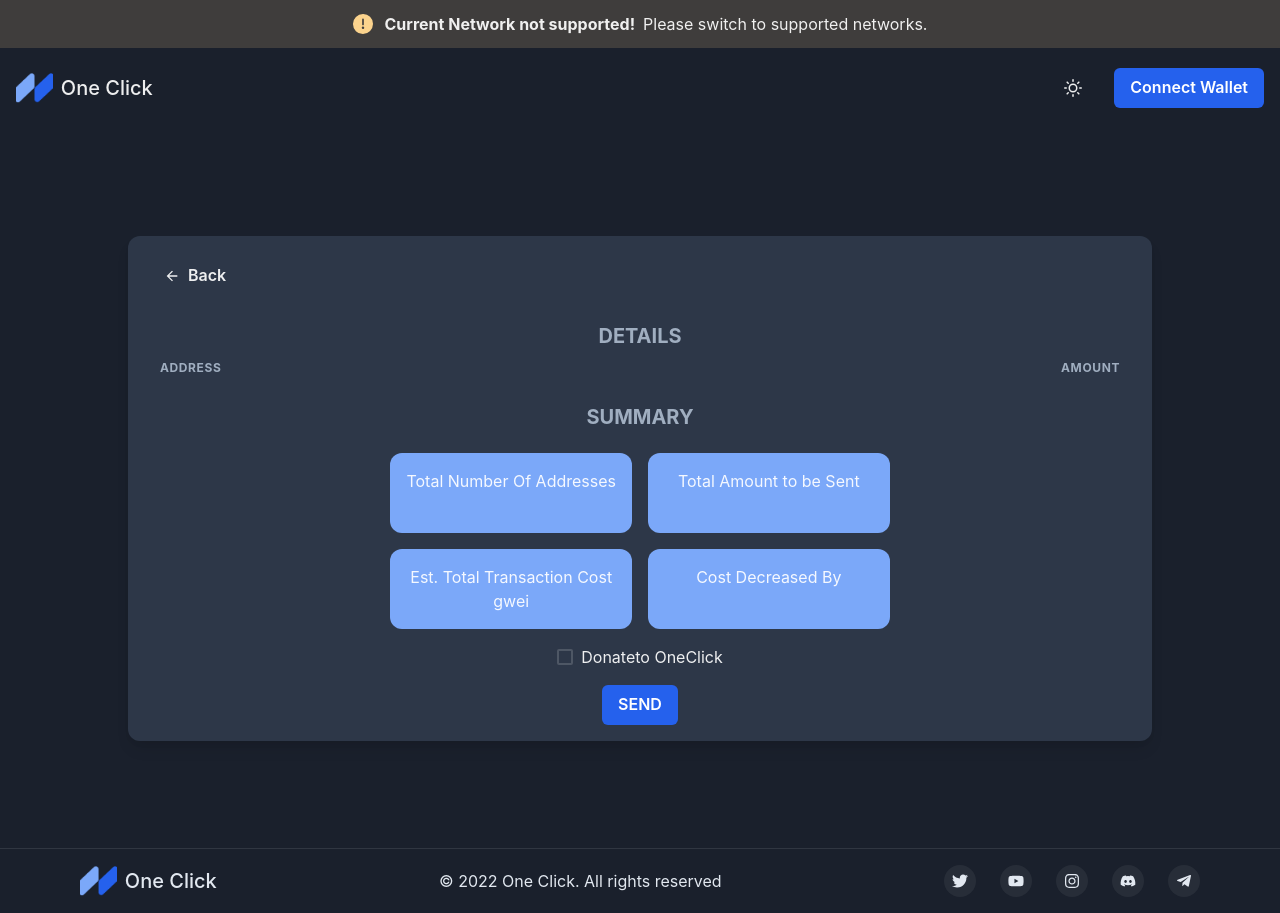
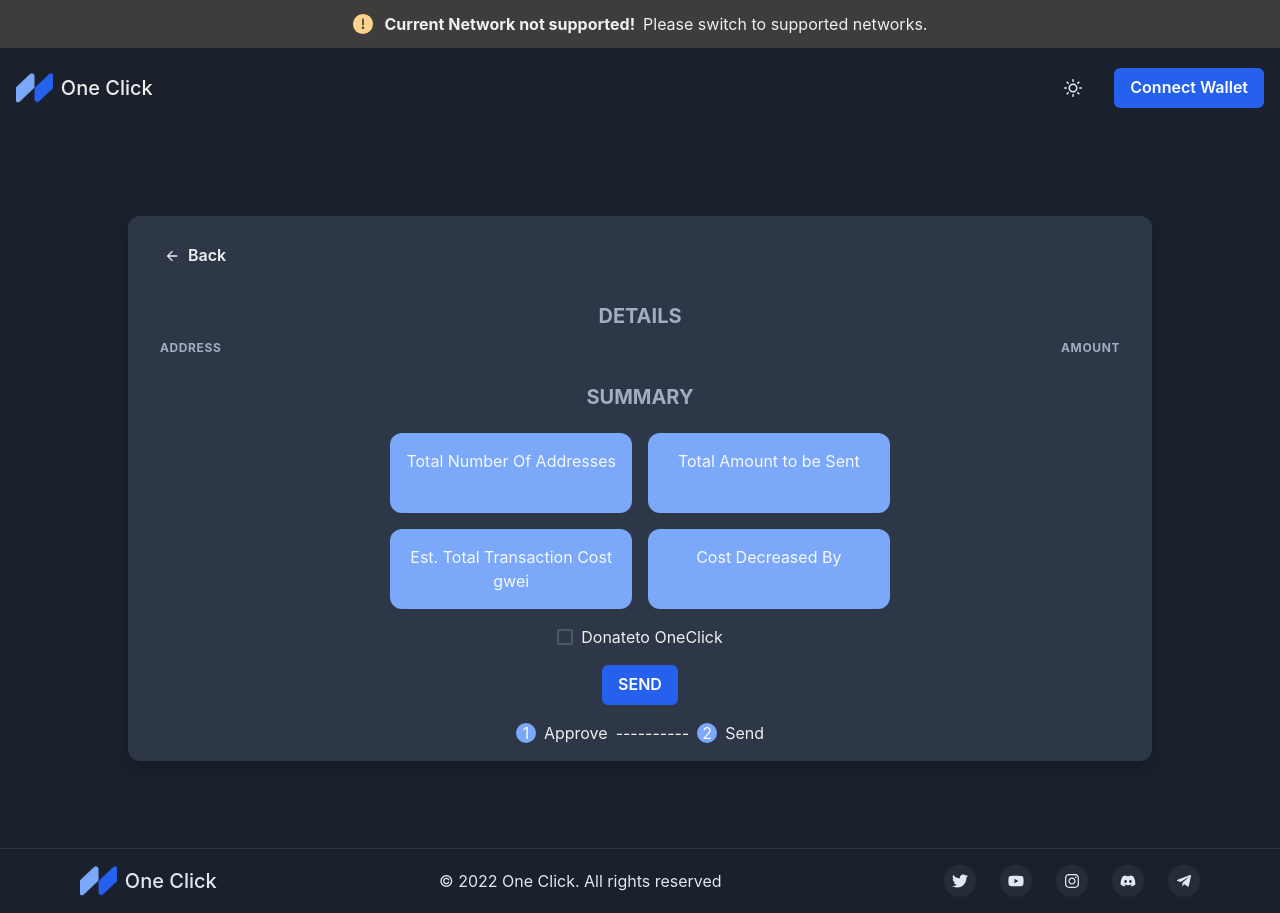
Before and after one commit to rohithandique/multisend-dapp, a React (Create React App) app: page /confirm in a window 1280 px wide. Built offline with nearby package versions, Linux system fonts and the light colour scheme; what react-papaparse, web3modal would draw is missing.

Commit message:
modified approve & send UI

```diff
--- a/src/components/Home/Confirm.js
+++ b/src/components/Home/Confirm.js
@@ -13,6 +13,7 @@ import { ethers } from 'ethers';
 import multisend_abi from "abi/multisend_abi.json"
 import erc20_abi from "abi/erc20_abi.json"
 import DonationBox from './Confirm/DonationBox';
+import ApproveSend from './Confirm/ApproveSend';
 
 export default function Confirm() {
 
@@ -26,6 +27,7 @@ export default function Confirm() {
     const [ tokenSymbol, setTokenSymbol ] = useState()
     const [ coinGas, setCoinGas ] = useState()
     const [ contractGas, setContractGas ] = useState()
+    const [ isSent, setIsSent ] = useState(false)
 
     const { currentAccount, addresses, tokenAddress, amount, isPro, setIsPro,
         setAmount, setTokenAddress, setAddresses, contractAddr, currentNetwork,
@@ -205,6 +207,9 @@ export default function Confirm() {
                 const options = {value: ethers.utils.parseEther((amount*addresses.length).toString())}
                 await multisendContract.ethSendSameValue(addresses, ethers.utils.parseEther((amount).toString()), options);
             }
+            setTimeout(() => {
+                setIsSent(true)
+            }, 5000);
             toast({
                 toastID,
                 title: 'Transaction Submitted',
@@ -216,7 +221,9 @@ export default function Confirm() {
         } catch(err) {
             console.log(err)
         } finally {
-            setIsLoading(false)
+            setTimeout(() => {
+                setIsLoading(false)
+            }, 5000);
         }
     }
 
@@ -274,6 +281,9 @@ export default function Confirm() {
             } else {
                 await multisendContract.sendSameValue(tokenAddress, addresses, ethers.utils.parseEther((amount).toString()));
             }
+            setTimeout(() => {
+                setIsSent(true)
+            }, 5000);
             toast({
                 toastID,
                 title: 'Transaction Submitted',
@@ -285,7 +295,9 @@ export default function Confirm() {
         } catch(err) {
             console.log(err)
         } finally {
-            setIsLoading(false)
+            setTimeout(() => {
+                setIsLoading(false)
+            }, 5000);
         }
     }
 
@@ -454,7 +466,7 @@ export default function Confirm() {
                     onClick={approveTx}
                     isLoading={isLoading}
                     >
-                        APPROVE
+                        SEND
                     </Button>
                     :
                     <Button bg="brand.100" color="white"
@@ -464,11 +476,12 @@ export default function Confirm() {
                     }}
                     onClick={sendTx}
                     isLoading={isLoading}
+                    isDisabled={isSent}
                     >
                         SEND
                     </Button>
                     }
-
+                    <ApproveSend isApproved={isApproved} isSent={isSent}/>
                 </VStack>
             </Center>
         </Box>
--- /dev/null
+++ b/src/components/Home/Confirm/ApproveSend.js
@@ -0,0 +1,36 @@
+import React from 'react'
+import { Box, Circle, HStack } from '@chakra-ui/react'
+import { CheckIcon } from '@chakra-ui/icons';
+
+export default function ApproveSend(props) {
+
+    const { isApproved, isSent } = props;
+
+    return (
+    <>
+    <HStack>
+        { isApproved ?
+        <Circle p="2" bg="brand.200" w="20px" h="20px">
+            <CheckIcon />
+        </Circle>
+        :
+        <Circle p="2" bg="brand.200" w="20px" h="20px">
+            1
+        </Circle>
+        }
+        <Box>Approve</Box>
+        <Box>----------</Box>
+        { isSent ?
+        <Circle p="2" bg="brand.200" w="20px" h="20px">
+            <CheckIcon />
+        </Circle>
+        :
+        <Circle p="2" bg="brand.200" w="20px" h="20px">
+            2
+        </Circle>
+        }
+        <Box>Send</Box>
+    </HStack>
+    </>
+    )
+}
```
